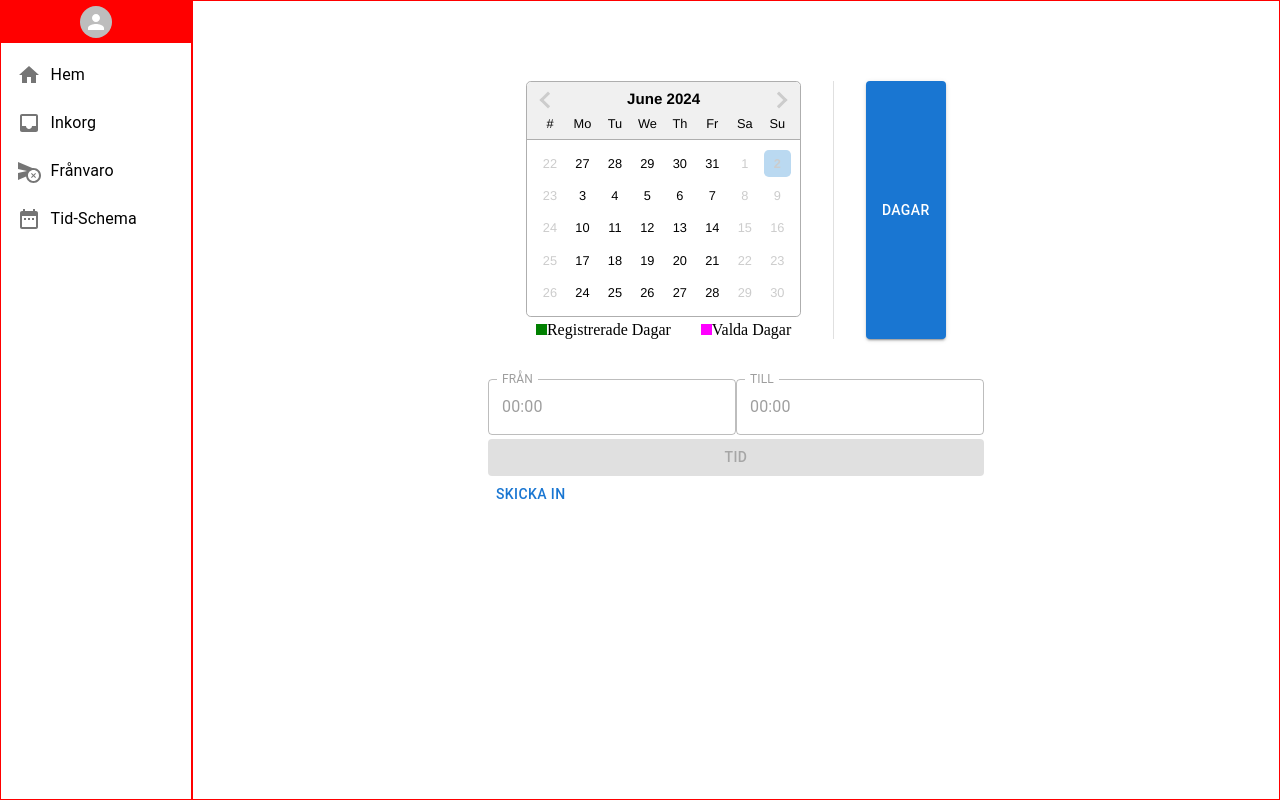
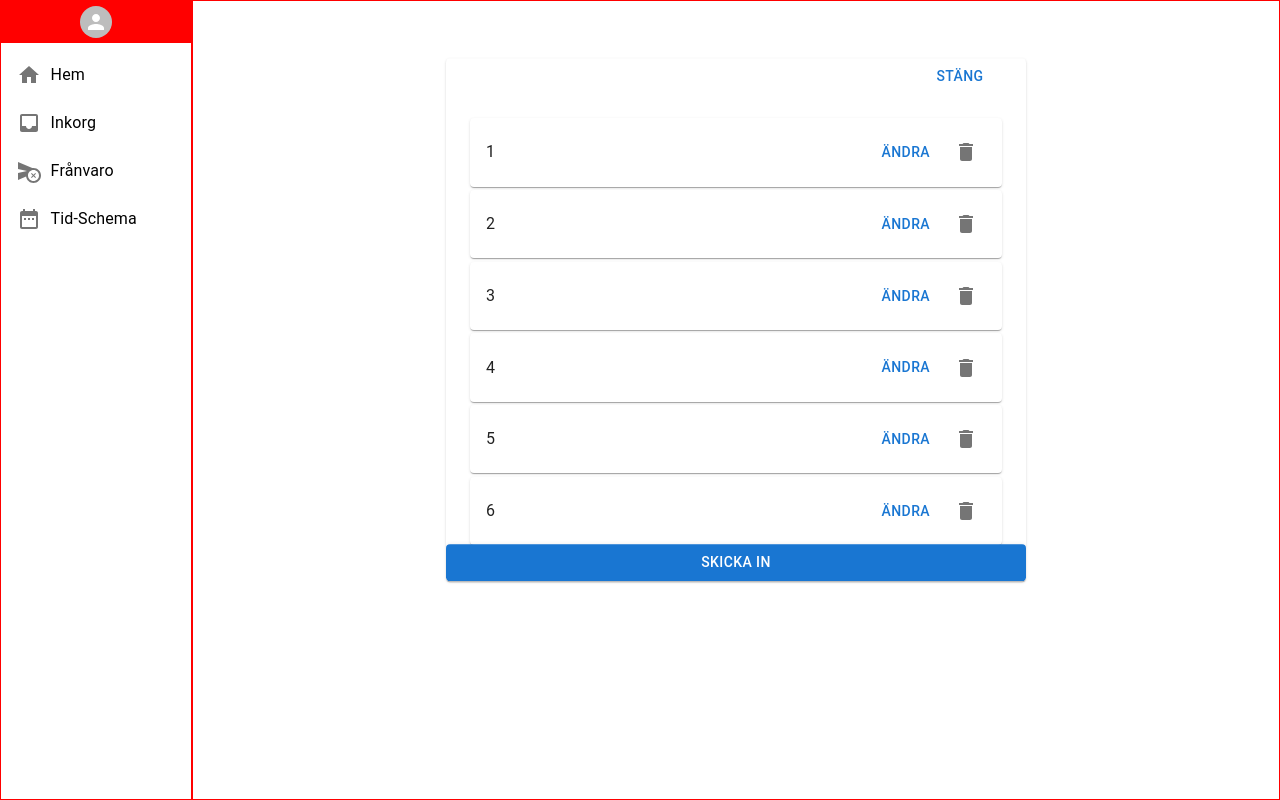
Before and after one commit to A-ForssmanP/InteractWithSchool, a React (Vite) app in the folder frontend/: page /tidsschema/1/registrera_omsorg in a window 1280 px wide. Built offline with nearby package versions, Linux system fonts and the light colour scheme; the HTML template or start-up script is replaced by a standard one.

Commit message:
PopupList
Adding a popup-list, that holds the selected dates for reviewing before the dates are sent in.

```diff
--- a/frontend/src/components/dayTimePicker/DayTimePicker.jsx
+++ b/frontend/src/components/dayTimePicker/DayTimePicker.jsx
@@ -3,6 +3,7 @@ import RangeDatePicker from "../rangeDatepicker/RangeDatePicker";
 import TimePickerResponsive from "../timePickerResponsive/TimePickerResponsive";
 import AlertSuccess from "../alertSuccess/AlertSuccess";
 import { Box, Button, Stack } from "@mui/material";
+import PopupList from "../popupList/PopupList";
 import { set, getMinutes, getHours } from "date-fns";
 import zIndex from "@mui/material/styles/zIndex";
 import dayjs from "dayjs";
@@ -87,7 +88,7 @@ function DayTimePicker() {
   }
 
   return (
-    <Box display={"flex"} justifyContent={"center"}>
+    <Box display={"flex"} justifyContent={"center"} position={"relative"}>
       <Box width={"fit-content"} position={"relative"}>
         <Stack
           spacing={0}
@@ -131,6 +132,7 @@ function DayTimePicker() {
         </Stack>
         <Button>Skicka in</Button>
       </Box>
+      <PopupList items={[1, 2, 3, 4, 5, 6, 7, 8]} />
     </Box>
   );
 }
--- /dev/null
+++ b/frontend/src/components/popupList/PopupList.jsx
@@ -0,0 +1,30 @@
+import PopupListItem from "../popupListItem/PopupListItem";
+import { Box, Card, List, Button } from "@mui/material";
+
+function PopupList({ items }) {
+  const styles = {
+    position: "absolute",
+    top: "50%",
+    transform: "translateY(-38%)",
+  };
+  return (
+    <Box style={styles} width={580} maxWidth={"100%"} zIndex={100}>
+      <Card>
+        <Box display={"flex"} justifyContent={"end"} marginRight={"34px"}>
+          <Button>Stäng</Button>
+        </Box>
+
+        <List sx={{ padding: { sm: 3 }, maxHeight: 450, overflow: "scroll" }}>
+          {items.map((item) => {
+            return <PopupListItem item={item} />;
+          })}
+        </List>
+        <Button variant="contained" sx={{ width: "100%" }}>
+          Skicka in
+        </Button>
+      </Card>
+    </Box>
+  );
+}
+
+export default PopupList;
--- /dev/null
+++ b/frontend/src/components/popupListItem/PopupListItem.jsx
@@ -0,0 +1,33 @@
+import {
+  List,
+  ListItem,
+  IconButton,
+  ListItemText,
+  Card,
+  Button,
+} from "@mui/material";
+import DeleteIcon from "@mui/icons-material/Delete";
+
+function PopupListItem({ item }) {
+  return (
+    <Card sx={{ mb: 0.4 }}>
+      <ListItem
+      // secondaryAction={
+      //   <IconButton edge="end" aria-label="delete">
+      //     <DeleteIcon />
+      //   </IconButton>
+      // }
+      >
+        <ListItemText primary={item} />
+        <IconButton>
+          <Button>Ändra</Button>
+        </IconButton>
+        <IconButton>
+          <DeleteIcon />
+        </IconButton>
+      </ListItem>
+    </Card>
+  );
+}
+
+export default PopupListItem;
```
